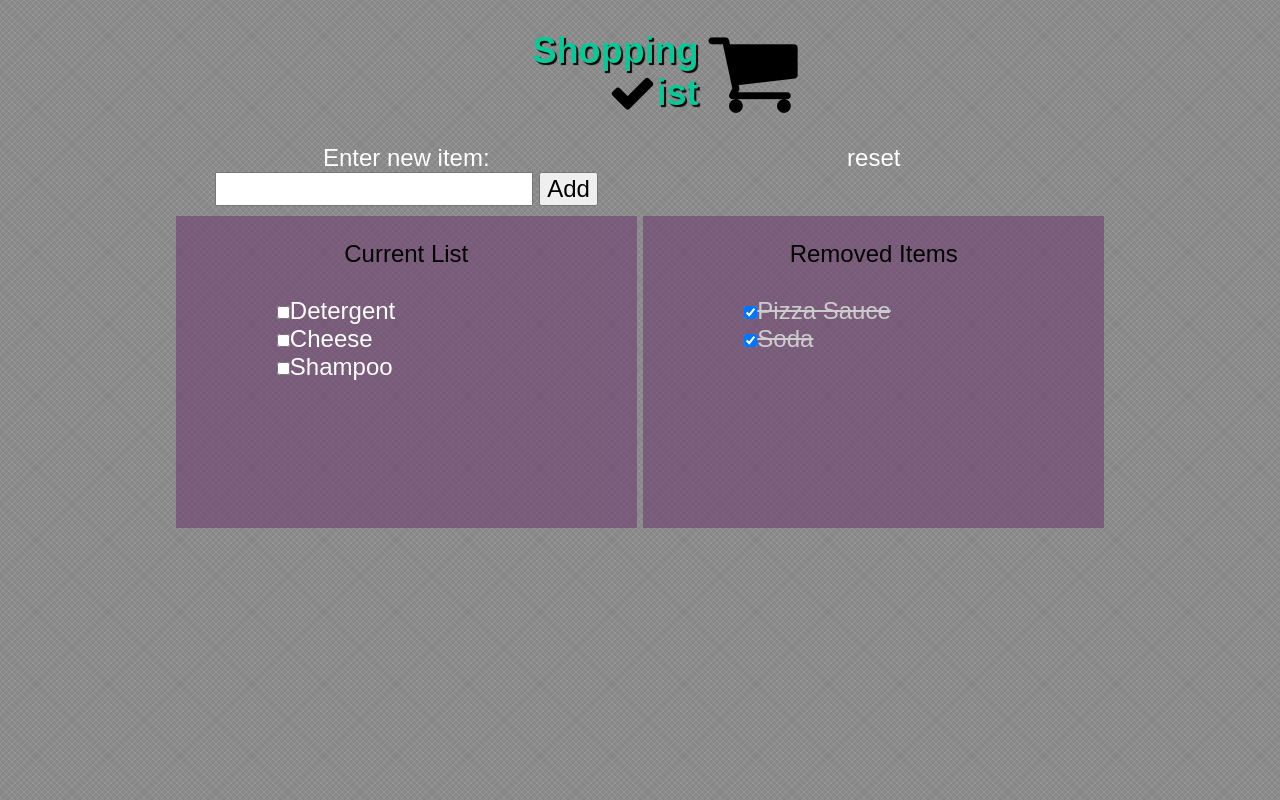
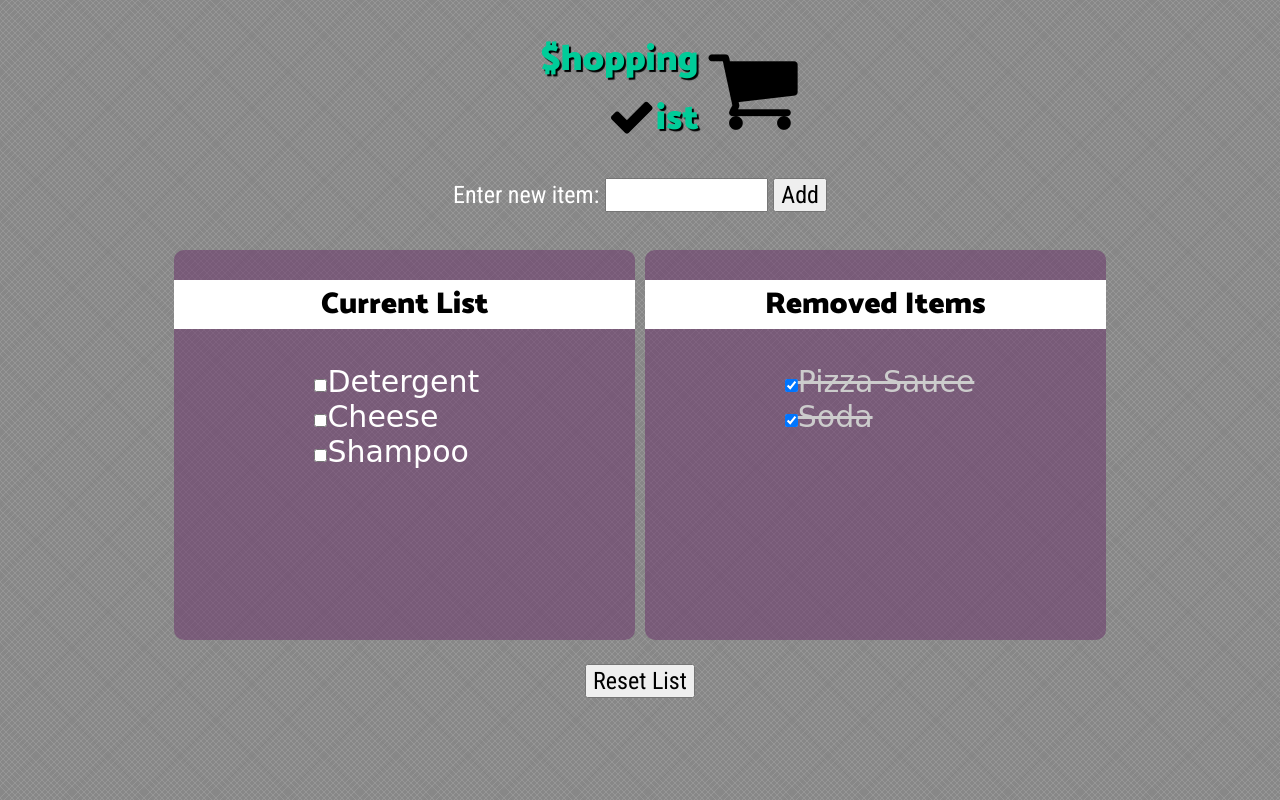
Before and after one commit to tbone849/shopping-list, a plain HTML site: page index.html in a window 1280 px wide. Drawn offline with nearby package versions, Linux system fonts and the light colour scheme; a web font is replaced by a local one.

Commit message:
Add fonts

```diff
--- a/css/style.css
+++ b/css/style.css
@@ -1,9 +1,8 @@
-
-
 
 body {
 	background-image: url("../images/background.png");
 	font-size: 1.5em;
+	font-family: 'Roboto Condensed', sans-serif;
 	color: #ffffff;
 }
 
@@ -24,6 +23,7 @@ header div {
 }
 
 .title {
+	font-family: 'Catamaran', sans-serif;
 	color: #00CC99;
 	text-shadow: 2px 2px 1px black;
 	width: 40%;
@@ -50,37 +50,43 @@ i {
 	text-align: center;
 }
 
-.input, .reset, .current, .removed {
+.current, .removed {
 	display: inline-block;
 	vertical-align: top;
 	width: 45%;
 	margin: 0;
 }
 
-.input, .reset {
+.input {
 	height: 3em;
+	width: 100%;
 }
 
 .input input {
 	color: black;
 }
 
-#addItem {
+button {
 	color: black;
 }
 
 .listTitle {
+	font-family: 'Catamaran', sans-serif;
+	font-weight: bold;
 	color: black;
+	background-color: #ffffff;
 }
 
 .lists {
+	font-family: 'Rancho', cursive;
+	font-size: 1.25em;
 	width: 80%;
 	margin: 0 auto;
 	text-align: center;
 }
 
 .lists ul {
-	margin-left: 4em;
+	margin-left: 4.5em;
 	padding: 5px;
 	text-align: left;
 	list-style-type: none;
@@ -89,11 +95,19 @@ i {
 .current, .removed {
 	background-color: rgba(106, 48, 106, .5);
 	min-height: 13em;
+	-webkit-border-radius: 10px;
+	border-radius: 10px;
 }
 
 .checked {
 	text-decoration: line-through;
 	color: #CCCCCC;
+}
+
+footer {
+	text-align: center;
+	width: 40%;
+	margin: 1em auto;
 }
 
 @media only screen and (max-width: 500px) {
@@ -102,11 +116,12 @@ i {
     }
 
     .lists {
+    	font-size: 1em;
     	width: 90%;
     }
 
     .lists ul {
-    	margin: 0;
+    	margin-left: 1em;
     }
 
     .current, .removed {
--- a/index.html
+++ b/index.html
@@ -5,6 +5,7 @@
 	<meta name="viewport" content="width=device-width, initial-scale=1.0">
 	<title>Shopping List</title>
 	<link rel="stylesheet" href="css/font-awesome.min.css">
+	<link href='https://fonts.googleapis.com/css?family=Catamaran:400,900|Rancho|Roboto+Condensed' rel='stylesheet' type='text/css'>
 	<link rel="stylesheet" type="text/css" href="css/normalize.css">
 	<link rel="stylesheet" type="text/css" href="css/style.css">
 	<script src="https://ajax.googleapis.com/ajax/libs/jquery/1.11.3/jquery.min.js"></script>
@@ -13,7 +14,7 @@
 <body>
 	<header>
 		<div class="title">
-			<h2>Shopping </br><i class="fa fa-check fa-lg"></i>ist<h2>
+			<h2>&#36;hopping </br><i class="fa fa-check fa-lg"></i>ist<h2>
 		</div>
 		<div class="cart">
 			<i class="fa fa-shopping-cart fa-4x"></i>
@@ -21,12 +22,8 @@
 	</header>
 	<section class="userChoice">
 		<div class="input">
-			Enter new item: <input type="text" id="newitem">
+			Enter new item: <input type="text" id="newitem" size="12">
 			<button type="submit" id="addItem">Add</button>
-
-		</div>
-		<div class="reset">
-			reset
 		</div>
 	</section>
 	<section class="lists">
@@ -46,5 +43,8 @@
 			</ul>
 		</div>
 	</section>
+	<footer>
+		<button type="submit" id="reset">Reset List</button>
+	</footer>
 </body>
 </html>
--- a/js/script.js
+++ b/js/script.js
@@ -1,24 +1,26 @@
 $( document ).ready(function() {
     $("input:checkbox").on("click", clicked);
 
+    // Add new item to list
     $("#addItem").click(function(){
     	var item = $("#newitem").val();
     	if(item != ''){
     		var newItemHTML = "<li><input type='checkbox'>" + item + "</li>";
     		$(".current-list").prepend(newItemHTML);
     		$(".current-list > li:first-child > input:checkbox").on("click", clicked);
+            // this last step is needed because the new checkbox is not recognized the first .on click function
     	}
     });
 });
 
+// add and remove class with checkbox
 function clicked(){
     if($(this).is(":checked")){
     	$(this).parent().addClass("checked").detach();
     	$(".removed-list").prepend($(this).parent());
-
     }else{
     	$(this).parent().removeClass("checked").detach();
 		$(".current-list").prepend($(this).parent());
 	}
-    	console.log("clicked");
+
 }
```
Lines whose indentation alone changed are shown as unchanged.
